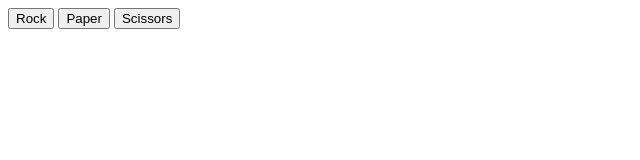
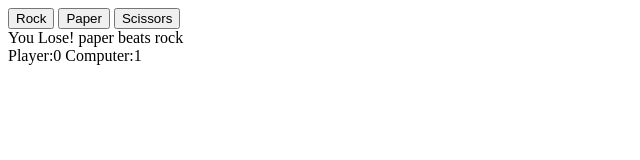
Before and after one commit to BESteffen82/rock-paper-scissors, a plain HTML site: page rps.html in a window 1280 px wide. Both pictures are taken after a click on the button "Rock". Shown: the whole page, without its empty margins (0-640 px from the left). Drawn offline with Linux system fonts and the light colour scheme.

Commit message:
Add round results to GUI

```diff
--- a/rps.html
+++ b/rps.html
@@ -12,5 +12,6 @@
         <button id="paper">Paper</button>
         <button id="scissors">Scissors</button>
         <div id="round-result"></div>
+        <div id="round-score"></div>
 </body>
 </html>
--- a/rps.js
+++ b/rps.js
@@ -16,14 +16,15 @@ function computerPlay() {
 }
 
 const roundResult = document.getElementById('round-result');
+const roundScore = document.getElementById('round-score');
 
 const buttons = document.querySelectorAll('button');
 buttons.forEach((button) => {
     button.addEventListener('click', () => {
     updatedPlayer = button.id;
     computerSelection = computerPlay();
-    console.log(playRound(updatedPlayer, computerSelection));
-    console.log(`Player:${playerScore} Computer:${computerScore}`);
+    roundResult.innerHTML = playRound(updatedPlayer, computerSelection);
+    roundScore.innerHTML = (`Player:${playerScore} Computer:${computerScore}`);
     });
 });
 
```
